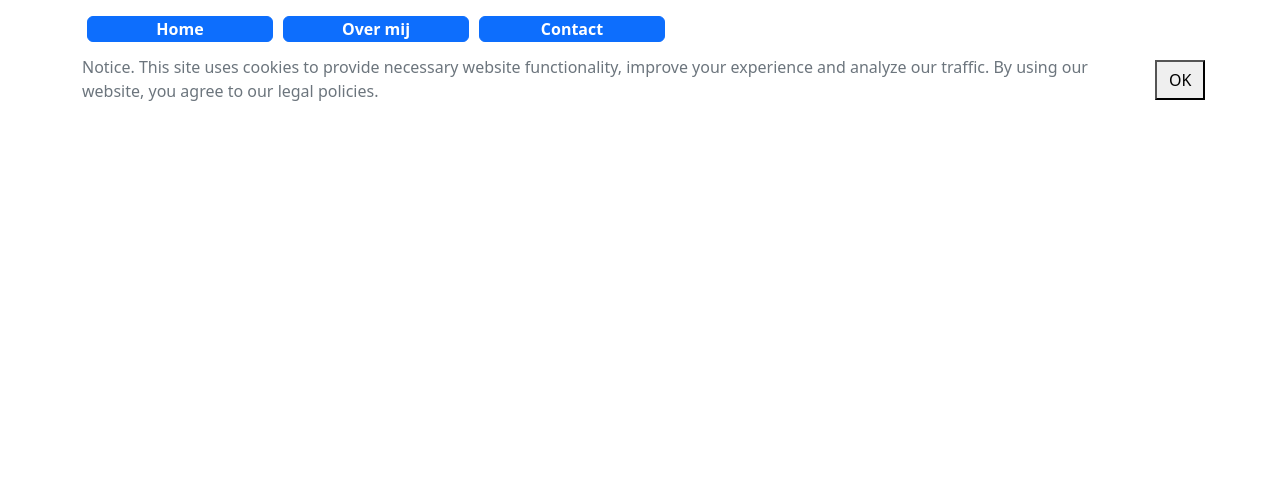
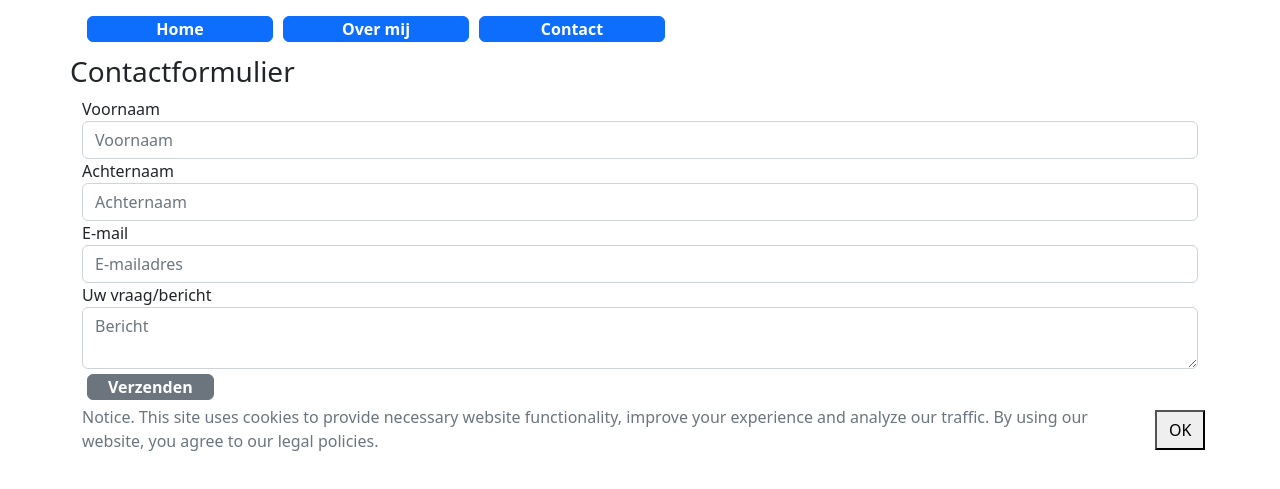
Before and after one commit to SirBlade91/Huiswerk-les-22, a plain HTML site: page contact.html in a window 1280 px wide. Shown: the part 53-542 px from the top of the page. Drawn offline with nearby package versions, Linux system fonts and the light colour scheme.

Commit message:
2nd version

```diff
--- a/contact.html
+++ b/contact.html
@@ -23,9 +23,22 @@
                 <a href="contact.html" class="btn btn-primary col-2 me-auto">Contact</a>
             </nav>
         </header>
-        <div>
-
-        </div>
+        <p class="h3 row">
+            Contactformulier
+        </p>
+        <form class="row" method="post" action="https://formspree.io/f/xyyazake">
+            <div class="form-group">
+                <label for="voornaam">Voornaam</label>
+                <input id="voornaam" class="form-control" type="text" name="voornaam" placeholder="Voornaam">
+                <label for="achternaam">Achternaam</label>
+                <input type="text" class="form-control" id="achternaam" name="achternaam" placeholder="Achternaam">
+                <label for="email">E-mail</label>
+                <input type="email" class="form-control" id="email" name="email" placeholder="E-mailadres">
+                <label for="boodschap">Uw vraag/bericht</label>
+                <textarea name="boodschap" class="form-control" id="boodschap" placeholder="Bericht"></textarea>
+                <button class="btn btn-secondary" type="submit">Verzenden</button>
+            </div>
+        </form>
         <footer class="row">
             <p class="col text-secondary">Notice. This site uses cookies to provide necessary website functionality, improve your experience and analyze our traffic. By using our website, you agree to our legal policies.</p>
             <button id="copyright" class="col-1">OK</button>
```
Also changed, not shown: overmij.html (+6 -3 lines).
